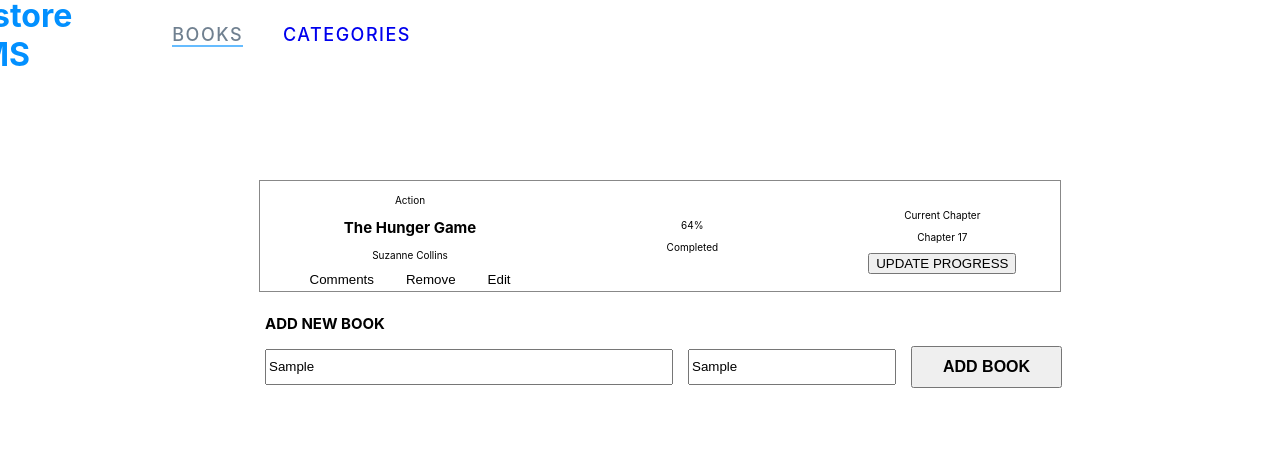
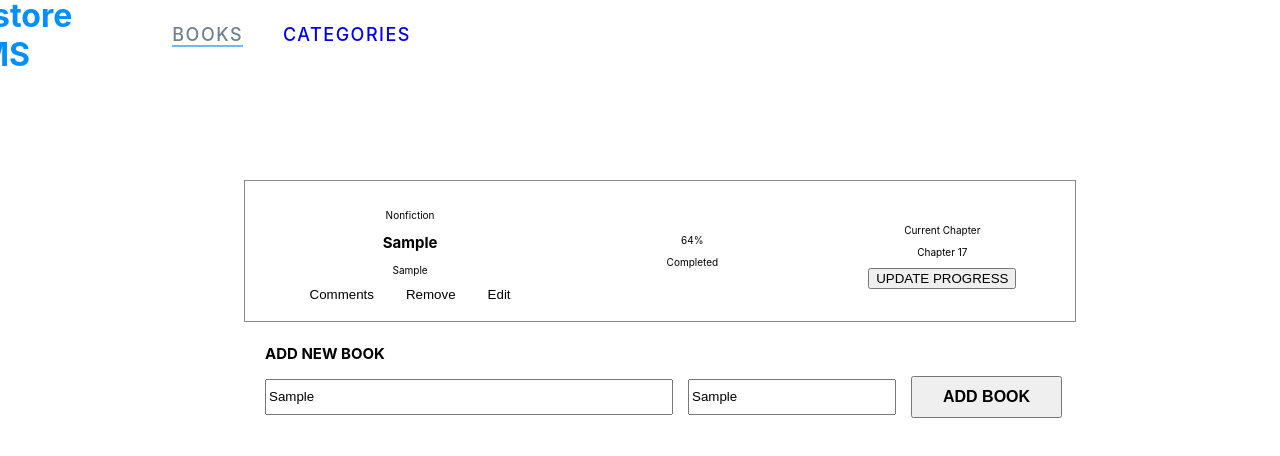
Before and after one commit to Yonashenok/Bookstore-App, a React (Create React App) app: page / in a window 1280 px wide. Both pictures are taken after typing "Sample", "Sample" into the empty fields and a click on the button "ADD BOOK". Shown: the top 456 px of the page. Built offline with nearby package versions, Linux system fonts and the light colour scheme.

Commit message:
feat: dispatch remove handler

```diff
--- a/src/components/Book/Book.jsx
+++ b/src/components/Book/Book.jsx
@@ -1,17 +1,28 @@
 import React from 'react';
+import { useDispatch } from 'react-redux';
+import { removeBook } from '../../redux/books/booksSlice';
 import classes from './Book.module.css';
+/* eslint-disable react/prop-types */
 
-const Book = () => (
+const Book = ({ book }) => {
+  const dispatch = useDispatch();
+  const handleRemoveBook = (id) => {
+    dispatch(removeBook(id));
+  };
+
+  return (
     <li className={classes.listContainer}>
       <div>
         <div>
-        <p>Action</p>
-        <h2>The Hunger Game</h2>
-        <p>Suzanne Collins</p>
+          <p>{book.category}</p>
+          <h2>{book.title}</h2>
+          <p>{book.author}</p>
         </div>
         <div className={classes.actionBtn}>
           <button type="button">Comments</button>
-        <button type="button">Remove</button>
+          <button onClick={() => handleRemoveBook(book.item_id)} type="button">
+            Remove
+          </button>
           <button type="button">Edit</button>
         </div>
       </div>
@@ -26,5 +37,6 @@ const Book = () => (
       </div>
     </li>
   );
+};
 
 export default Book;
--- a/src/components/Book/Book.module.css
+++ b/src/components/Book/Book.module.css
@@ -1,6 +1,7 @@
 .listContainer {
   width: 80rem;
   height: 11rem;
+  padding: 1.5rem;
   display: flex;
   justify-content: center;
   align-items: center;
```
Lines whose indentation alone changed are shown as unchanged.
